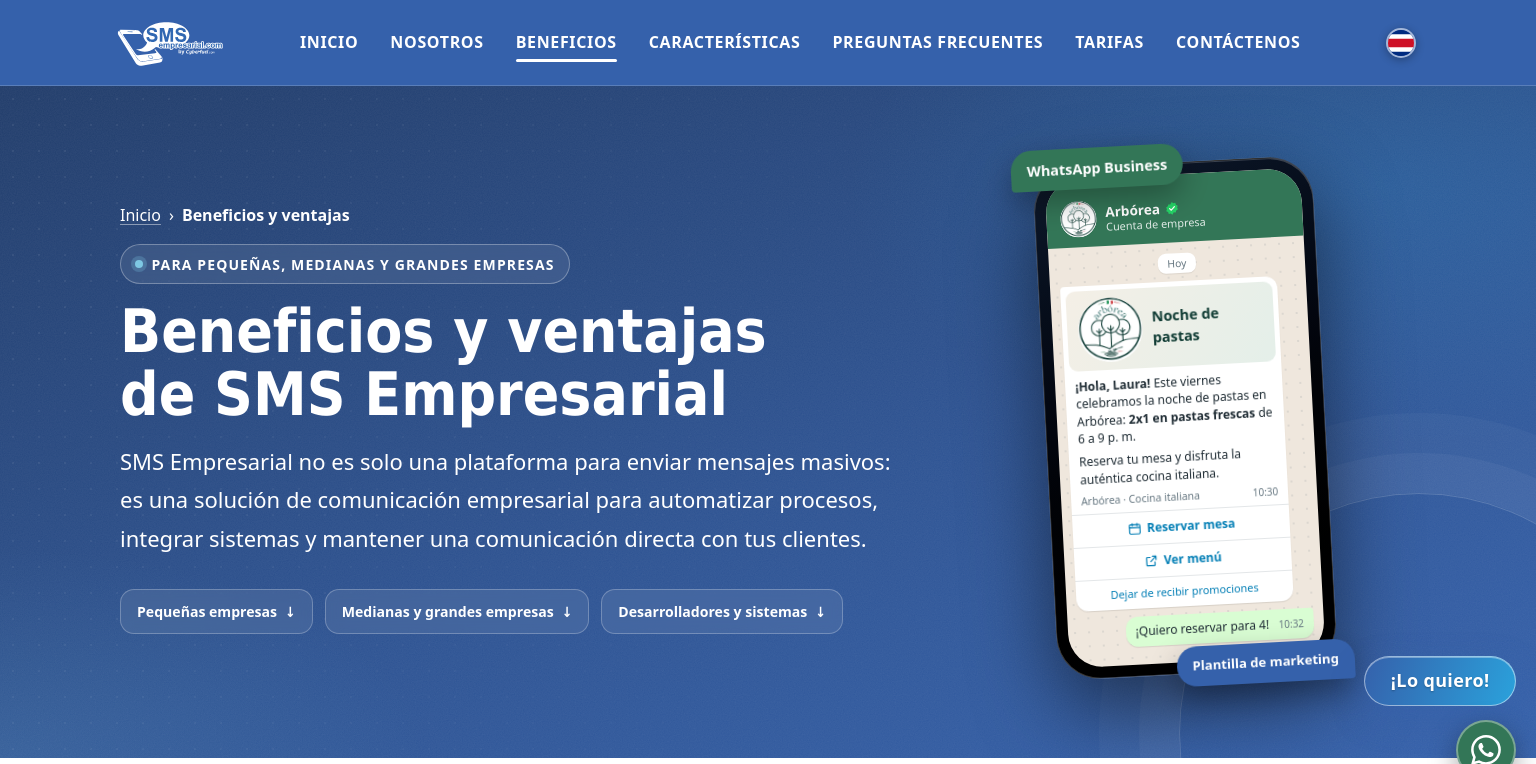
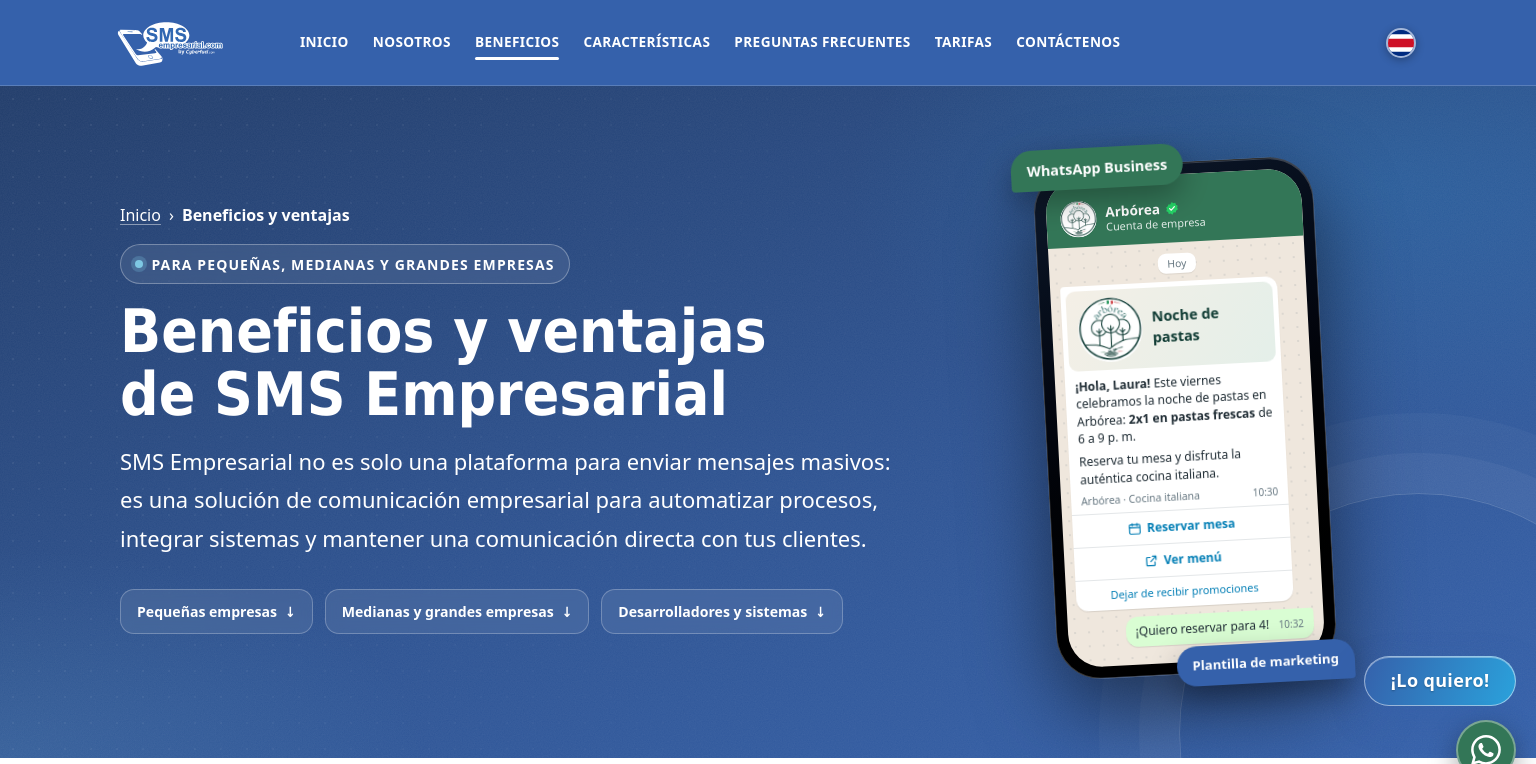
Before and after one commit to RoloBadilla/smsempresarial, a Laravel app: page /beneficios-y-ventajas in a window 1536 px wide. Shown: the top 764 px of the page. Run offline with Laravel 12, Linux system fonts and the light colour scheme; style sheets or scripts are compiled from the project's sources.

Commit message:
Menú: cabe con Beneficios en pantallas grandes; documentos actualizados
Co-Authored-By: Claude Opus 5.5 <noreply@anthropic.com>

```diff
--- a/resources/css/site-shared.css
+++ b/resources/css/site-shared.css
@@ -317,6 +317,11 @@ html[lang="en"] .lang-bandera .bandera-us { display: block; }
   .site-nav .nav-link { padding-inline: .4rem; font-size: .72rem; letter-spacing: .01em; }
   .site-nav .nav-link::after { left: .4rem; right: .4rem; }
   .logo img { --logo-ancho: 130px; }
+}
+/* Pantallas de 1400px o más: con 7 opciones la letra de 16px no cabe junto al logo y los botones */
+@media (min-width: 1400px) {
+  .site-nav .navbar-nav { gap: .5rem !important; }
+  .site-nav .nav-link { font-size: .85rem; letter-spacing: .03em; }
 }
 
 @media (max-width: 1199.98px) {
```
Also changed, not shown: 1 other file.
